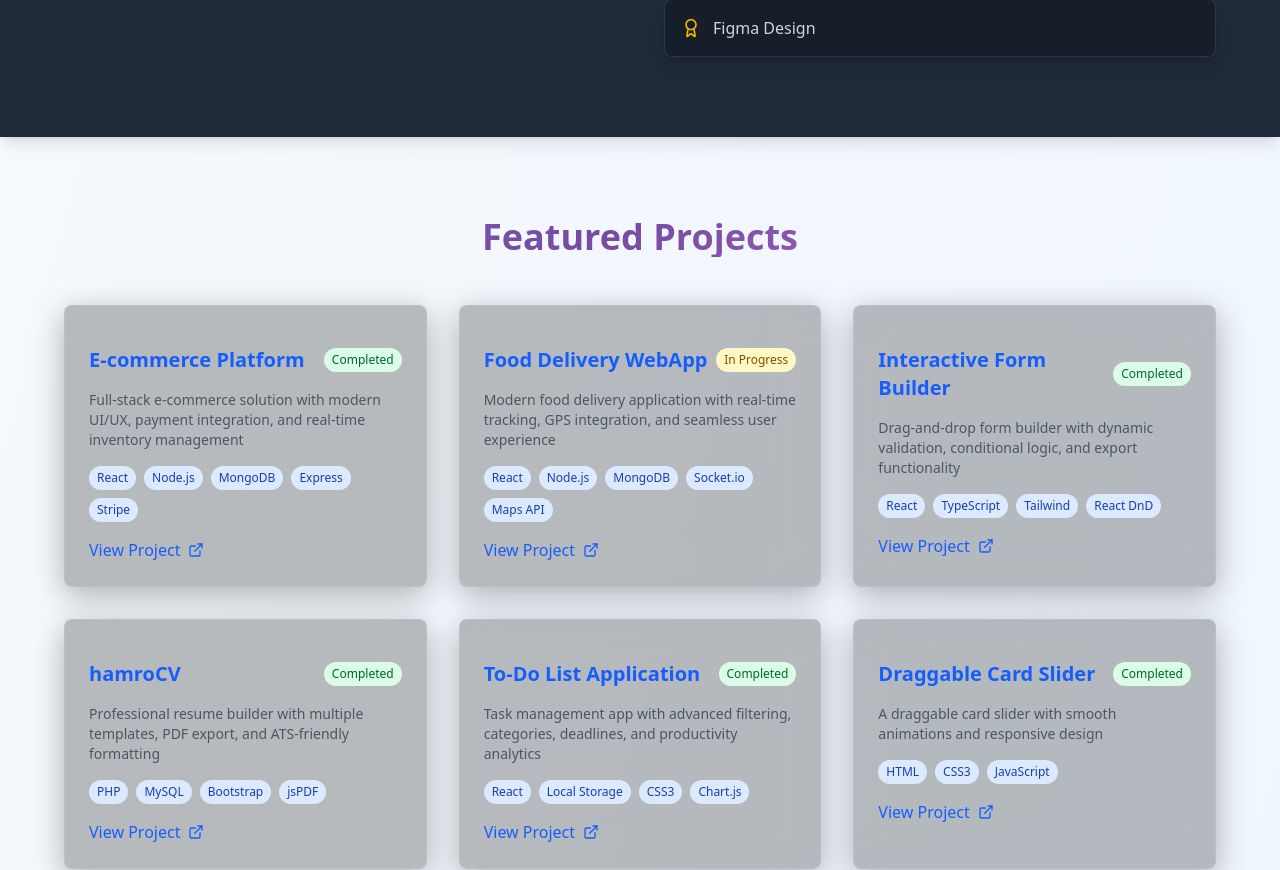
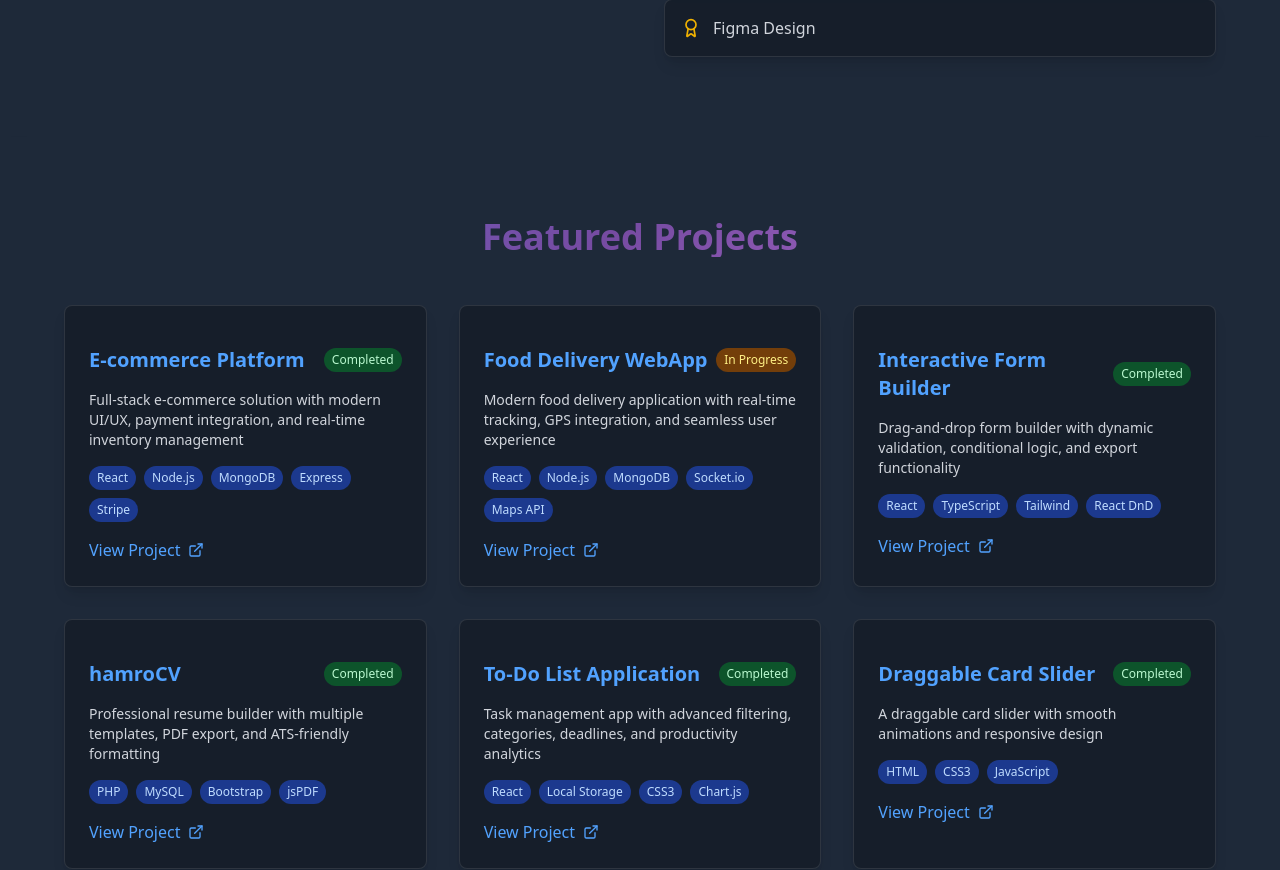
Before and after one commit to Ujwol1086/ujwol-portfolio, a React (Vite) app: page / in a window 1280 px wide. Shown: the part 3054-3924 px from the top of the page. Built offline with nearby package versions, Linux system fonts and the light colour scheme.

Commit message:
Update Projects and About components to support dark mode styling and pass isDarkMode prop from App component

```diff
--- a/src/App.jsx
+++ b/src/App.jsx
@@ -79,7 +79,7 @@ function App() {
 
         <Skills isDarkMode={isDarkMode} />
 
-        <Projects />
+        <Projects isDarkMode={isDarkMode} />
 
         <Contact />
 
--- a/src/components/About.jsx
+++ b/src/components/About.jsx
@@ -46,7 +46,7 @@ const About = ({ isDarkMode }) => {
   }
 
   return (
-    <Section id="about" className={`py-20 px-4 relative ${isDarkMode ? 'bg-gray-800 !bg-gray-800' : 'bg-white !bg-white'} shadow-lg`}>
+    <Section id="about" className={`py-20 px-4 relative ${isDarkMode ? 'bg-gray-800 ' : 'bg-white '} shadow-lg`}>
       <div className="max-w-6xl mx-auto">
         <SectionTitle>About Me</SectionTitle>
 
--- a/src/components/Projects.jsx
+++ b/src/components/Projects.jsx
@@ -3,7 +3,7 @@ import { ExternalLink } from 'lucide-react'
 import Section from './Section'
 import SectionTitle from './SectionTitle'
 
-const Projects = () => {
+const Projects = ({ isDarkMode }) => {
   const projects = [
     {
       title: 'E-commerce Platform',
@@ -64,7 +64,7 @@ const Projects = () => {
   }
 
   return (
-    <Section id="projects" className="py-20 px-4">
+    <Section id="projects" className={`py-20 px-4 relative ${isDarkMode ? 'bg-gray-800 !bg-gray-800' : 'bg-white !bg-white'} shadow-lg`}>
       <div className="max-w-6xl mx-auto">
         <SectionTitle>Featured Projects</SectionTitle>
 
@@ -78,7 +78,11 @@ const Projects = () => {
           {projects.map((project, index) => (
             <motion.div
               key={index}
-              className="glass p-6 rounded-lg hover:shadow-xl transition-all duration-300 group"
+              className={`p-6 rounded-lg hover:shadow-xl transition-all duration-300 group ${
+                isDarkMode
+                  ? 'bg-black/25 backdrop-blur-20 border border-white/10 shadow-lg'
+                  : 'bg-white/15 backdrop-blur-20 border border-white/20 shadow-lg'
+              }`}
               variants={scaleIn}
               whileHover={{ scale: 1.05, y: -10 }}
             >
@@ -87,19 +91,19 @@ const Projects = () => {
               </div>
 
               <div className="flex items-center justify-between mb-4">
-                <h3 className="text-xl font-semibold text-blue-600 dark:text-blue-400">
+                <h3 className={`text-xl font-semibold ${isDarkMode ? 'text-blue-400' : 'text-blue-600'}`}>
                   {project.title}
                 </h3>
                 <span className={`px-2 py-1 text-xs rounded-full ${
                   project.status === 'Completed'
-                    ? 'bg-green-100 dark:bg-green-900 text-green-800 dark:text-green-200'
-                    : 'bg-yellow-100 dark:bg-yellow-900 text-yellow-800 dark:text-yellow-200'
+                    ? isDarkMode ? 'bg-green-900 text-green-200' : 'bg-green-100 text-green-800'
+                    : isDarkMode ? 'bg-yellow-900 text-yellow-200' : 'bg-yellow-100 text-yellow-800'
                 }`}>
                   {project.status}
                 </span>
               </div>
 
-              <p className="text-gray-600 dark:text-gray-300 mb-4 text-sm">
+              <p className={`mb-4 text-sm ${isDarkMode ? 'text-gray-300' : 'text-gray-600'}`}>
                 {project.description}
               </p>
 
@@ -107,7 +111,7 @@ const Projects = () => {
                 {project.tech.map((tech, techIndex) => (
                   <span
                     key={techIndex}
-                    className="px-2 py-1 bg-blue-100 dark:bg-blue-900 text-blue-800 dark:text-blue-200 text-xs rounded-full"
+                    className={`px-2 py-1 text-xs rounded-full ${isDarkMode ? 'bg-blue-900 text-blue-200' : 'bg-blue-100 text-blue-800'}`}
                   >
                     {tech}
                   </span>
@@ -116,7 +120,7 @@ const Projects = () => {
 
               <a href={project.link} target="_blank" rel="noopener noreferrer">
                 <motion.button
-                className="flex items-center text-blue-600 dark:text-blue-400 hover:text-blue-700 dark:hover:text-blue-300 transition-colors"
+                className={`flex items-center transition-colors ${isDarkMode ? 'text-blue-400 hover:text-blue-300' : 'text-blue-600 hover:text-blue-700'}`}
                 whileHover={{ x: 5 }}
               >
                 View Project <ExternalLink className="ml-2 w-4 h-4" />
```
